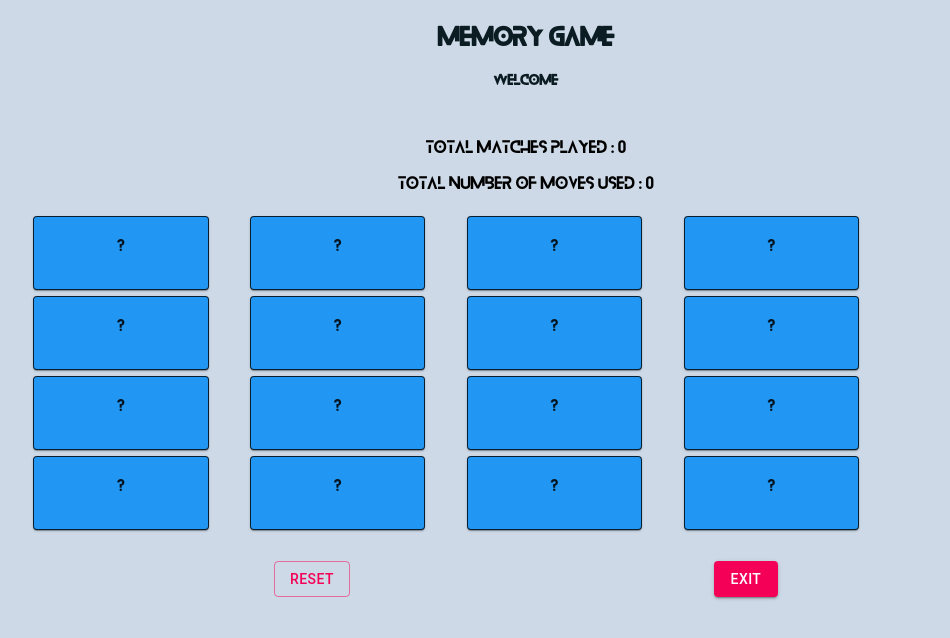
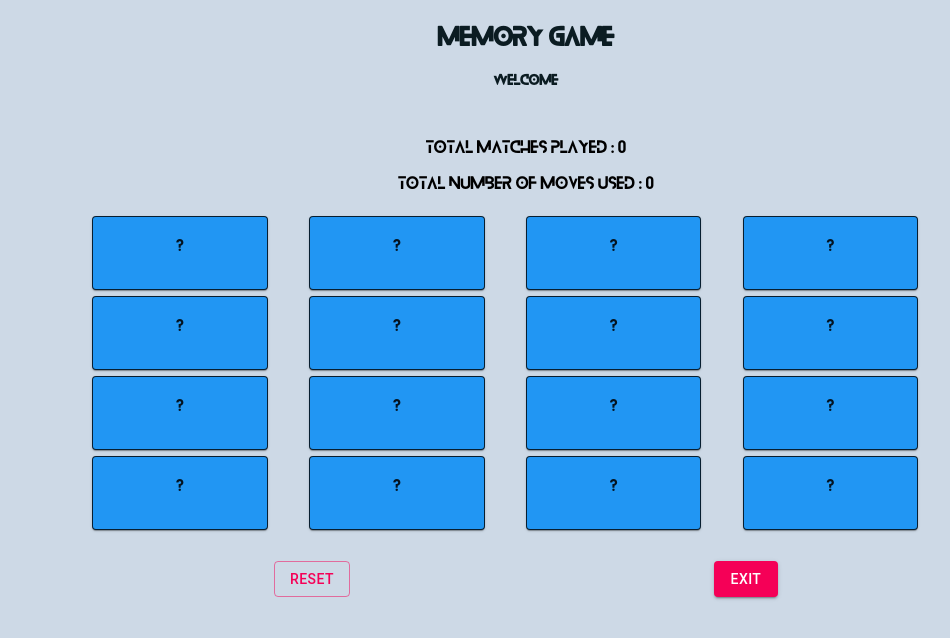
Before and after one commit to Umeshmalik/memory-app, a React (Create React App) app: page / in a window 1280 px wide. Shown: the top 638 px of the page, without its empty margins (114-1064 px from the left). Built offline with nearby package versions, Linux system fonts and the light colour scheme.

Commit message:
Update Cards.js

```diff
--- a/src/comp/Cards.js
+++ b/src/comp/Cards.js
@@ -8,6 +8,7 @@ const useStyles = makeStyles({
         display: 'grid',
         gridTemplate: '5rem 5rem 5rem 5rem / 22% 22% 22% 22%',
         margin:'2% 10% 2% 10%',
+        placeContent:'center'
     }
 })
 function Cards() {
```
